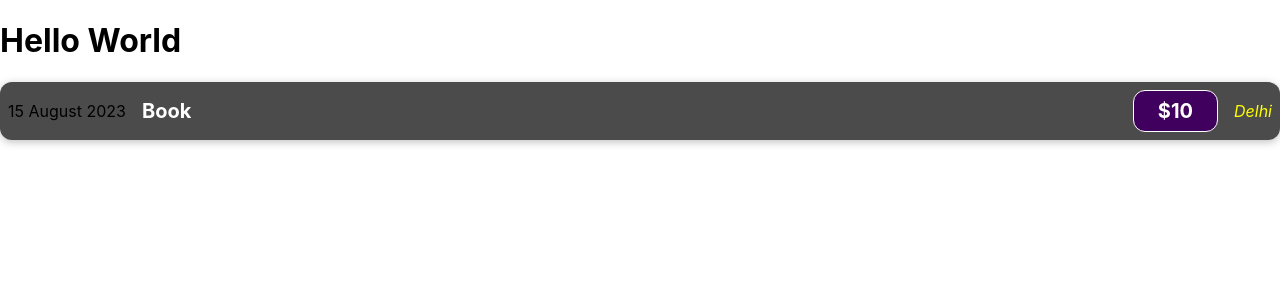
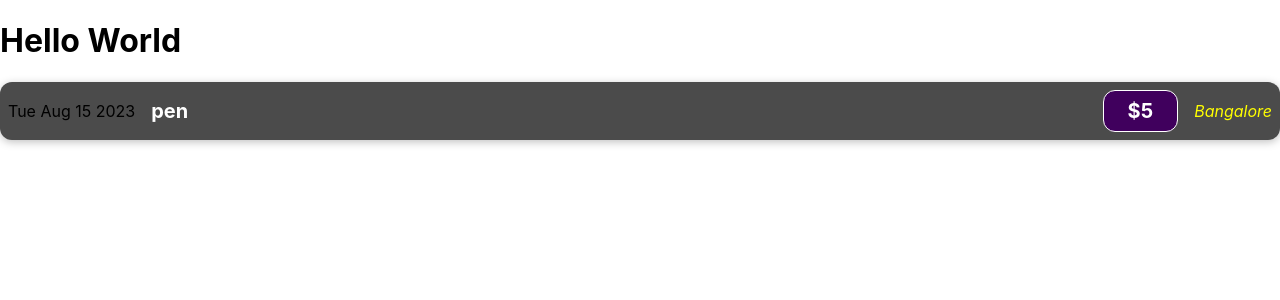
Before and after one commit to ChinthanaK/expense-tracker-react-app, a React (Create React App) app: page / in a window 1280 px wide. Shown: the top 300 px of the page. Built offline with nearby package versions, Linux system fonts and the light colour scheme.

Commit message:
Props object & passing data

```diff
--- a/src/App.js
+++ b/src/App.js
@@ -3,7 +3,8 @@ function App() {
   return (
     <div className="App">
       <h1>Hello World</h1>
-      <ExpenseItem></ExpenseItem>
+      <ExpenseItem date={new Date(2023, 7, 15)} title="pen" price="5" location="Bangalore"  ></ExpenseItem>
+
     </div>
   );
 }
--- a/src/components/ExpenseItem.js
+++ b/src/components/ExpenseItem.js
@@ -1,13 +1,17 @@
 import "./ExpenseItem.css"
-function ExpenseItem(){
+function ExpenseItem(props){
+    const expenseDate = props.date.toDateString();
+    const expenseTitle = props.title;
+    const expensePrice = props.price;
+    const expenseLocation = props.location;
     return(
         <div className="expense-item">
-           <div>15 August 2023</div>
+           <div>{expenseDate}</div>
            <div className="expense-item__description">
-            <h2>Book</h2>
+            <h2>{expenseTitle}</h2>
            </div>
-           <div className="expense-item__price">$10</div>
-           <div className="expense-item__location">Delhi</div>
+           <div className="expense-item__price">${expensePrice}</div>
+           <div className="expense-item__location">{expenseLocation}</div>
         </div>
     )
 }
```
